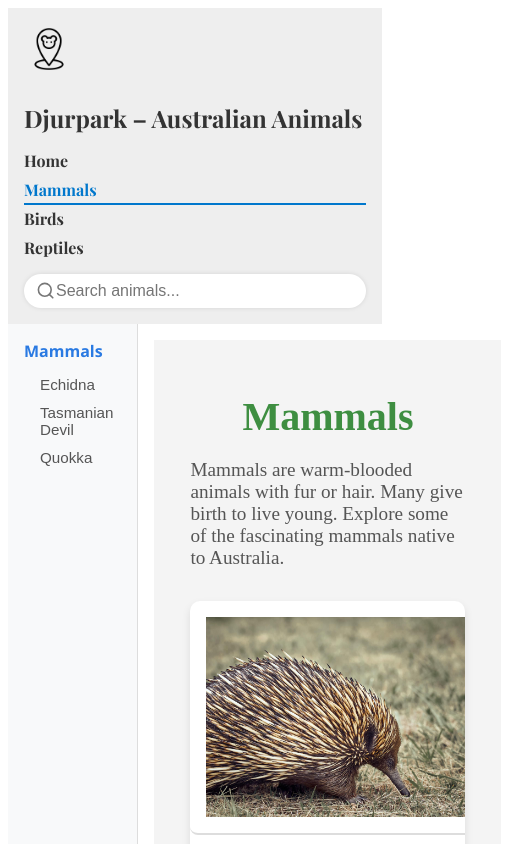
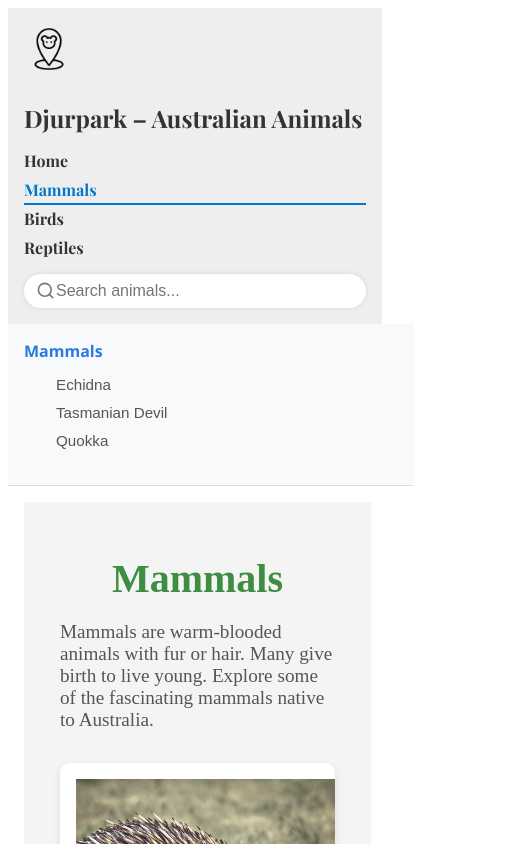
Before and after one commit to PriyeshIllam/assignment-4-react-router-djurpark, a React (Create React App) app: page /mammals in a window 390 px wide. Shown: the top 844 px of the page, 517 px wide, since content can reach past the window. Built offline with nearby package versions, Linux system fonts and the light colour scheme.

Commit message:
fixed responsiveness for Layout and animal detail

```diff
--- a/src/components/Layout.jsx
+++ b/src/components/Layout.jsx
@@ -4,6 +4,7 @@ import Header from './Header';
 import Footer from './Footer';
 import Sidebar from './Sidebar';
 import SidebarGroup from './SidebarGroup';
+import '../styles/Layout.css'; // Import the CSS file
 
 const Layout = ({ children }) => {
   const location = useLocation();
@@ -14,7 +15,7 @@ const Layout = ({ children }) => {
   return (
     <div>
       <Header />
-      <div style={{ display: 'flex' }}>
+      <div className="layout-container">
         {!isGroupPage ? (
           <Sidebar setSelectedAnimal={setSelectedAnimal} />
         ) : (
--- a/src/components/LayoutGroup.jsx
+++ b/src/components/LayoutGroup.jsx
@@ -2,15 +2,15 @@
 import Header from './Header';
 import Footer from './Footer';
 import SidebarGroup from './SidebarGroup';
+import '../styles/Layout.css'; // Reuse same layout styles
 
 const LayoutGroup = ({ children }) => {
   return (
     <div>
       <Header />
-      <div style={{ display: 'flex' }}>
+      <div className="layout-container">
         <SidebarGroup />
         <main style={{ flex: 1, padding: '1rem' }}>
-          {/* Here, children are passed in as JSX */}
           {children}
         </main>
       </div>
--- a/src/styles/AnimalDetailModal.css
+++ b/src/styles/AnimalDetailModal.css
@@ -42,3 +42,13 @@
   .animal-details p {
     margin: 0.5rem 0;
   }
+
+  @media (max-width: 768px) {
+  .modal-content {
+    padding: 1rem;
+  }
+
+  .animal-image {
+    max-width: 100%;
+  }
+}
--- /dev/null
+++ b/src/styles/Layout.css
@@ -0,0 +1,11 @@
+.layout-container {
+  display: flex;
+  flex-direction: row;
+}
+
+/* Mobile responsiveness */
+@media (max-width: 768px) {
+  .layout-container {
+    flex-direction: column;
+  }
+}
--- a/src/styles/Sidebar.css
+++ b/src/styles/Sidebar.css
@@ -90,3 +90,29 @@
     font-weight: bold;
     color: #4CAF50; /* active group color */
   }
+
+  @media (max-width: 768px) {
+  .sidebar {
+    width: 100%;
+    border-right: none;
+    border-bottom: 1px solid #ddd;
+    display: flex;
+    flex-direction: column;
+    align-items: flex-start;
+  }
+
+  .sidebar-group {
+    width: 100%;
+    padding: 0.5rem 0;
+    border-bottom: 1px solid #eee;
+  }
+
+  .animal-list {
+    width: 100%;
+    padding-left: 1rem;
+  }
+
+  .animal-list li button {
+    width: 100%;
+  }
+}
```
